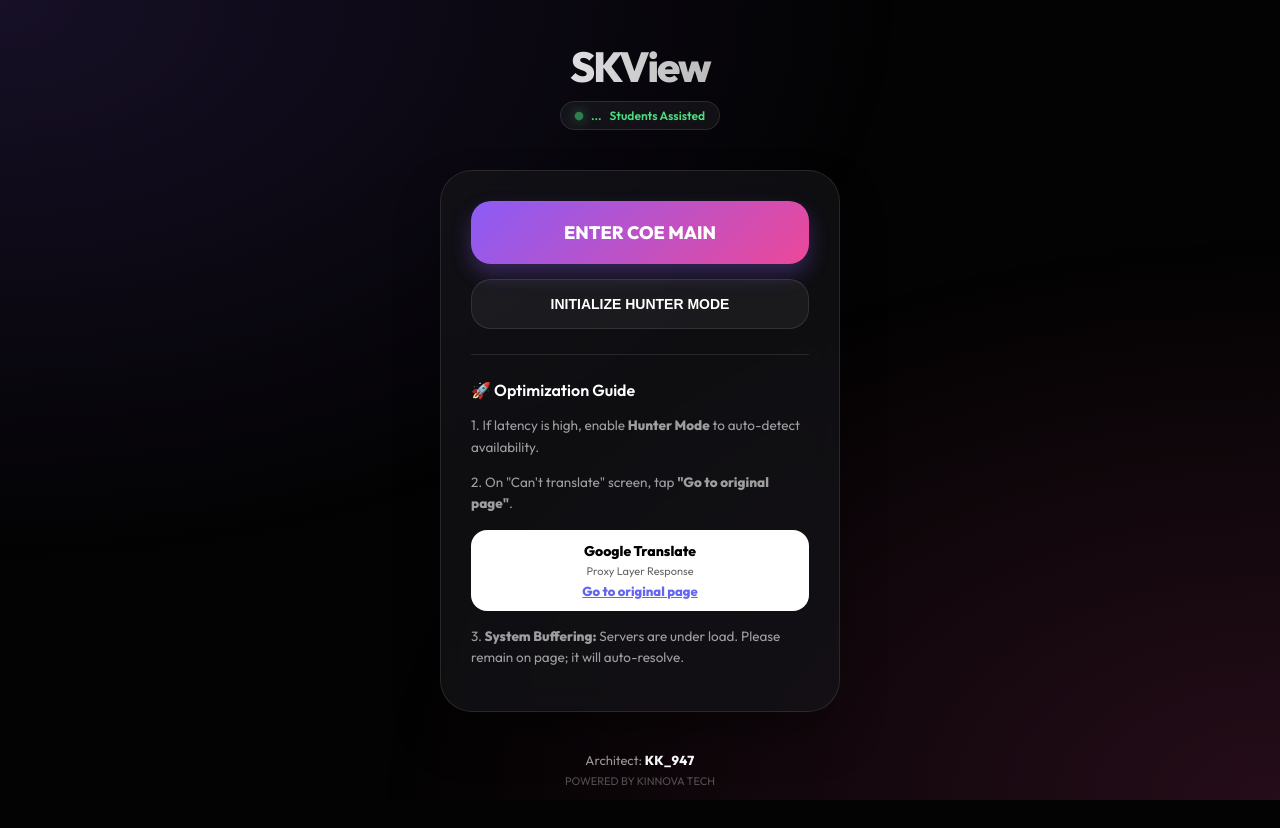
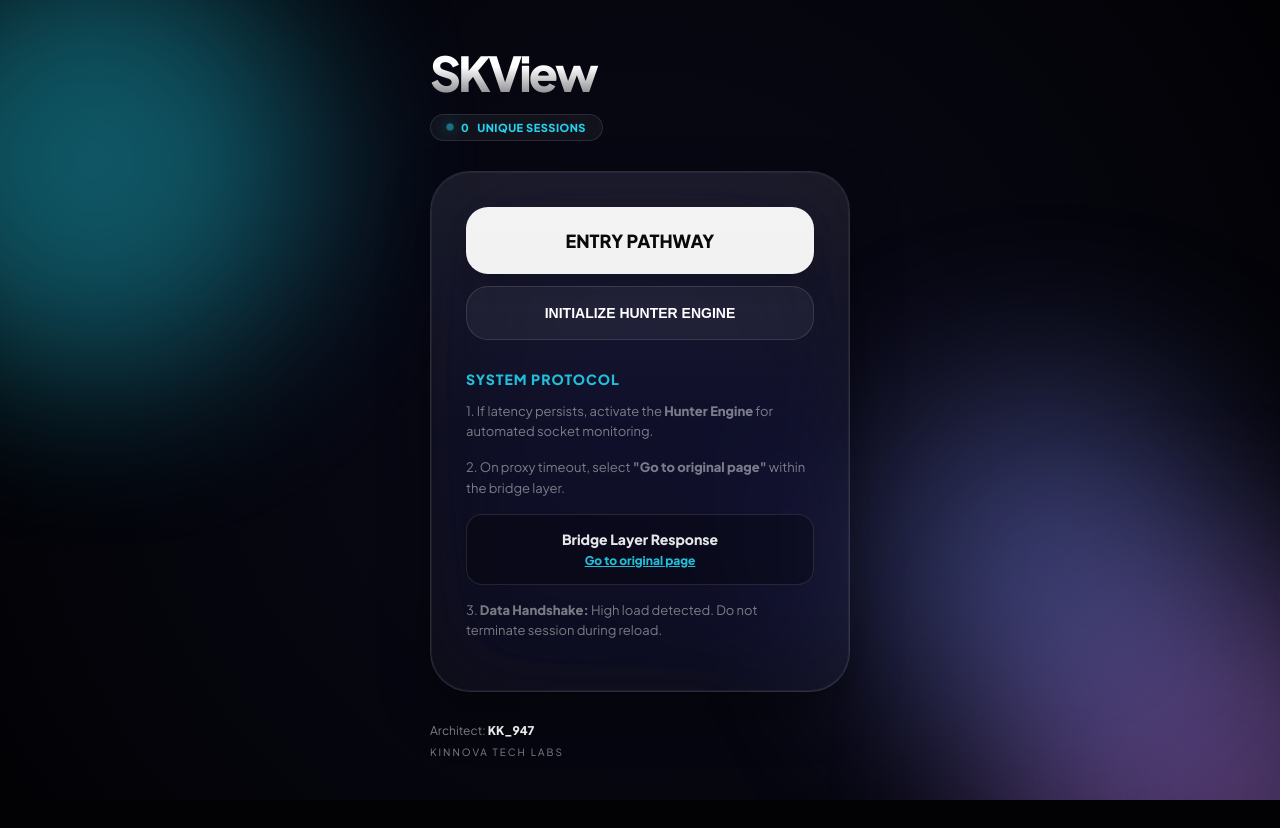
Before and after one commit to karthikeyan-shankar/skview, a website: page public/index.html in a window 1280 px wide. After the commit the page ends 800 px from the top, so only its background shows below. Drawn offline with Linux system fonts and the light colour scheme; no server answers.

Commit message:
Hyper-Glass UI Evolution - Cyber Cyan Theme

```diff
--- a/public/index.html
+++ b/public/index.html
@@ -3,168 +3,180 @@
 <head>
   <meta charset="UTF-8">
   <meta name="viewport" content="width=device-width, initial-scale=1.0, maximum-scale=1.0, user-scalable=no">
-  <title>SKView — Ultra-Fast Gateway</title>
+  <title>SKView — Hyper-Glass Gateway</title>
   <link rel="preconnect" href="https://fonts.googleapis.com">
-  <link href="https://fonts.googleapis.com/css2?family=Outfit:wght@300;400;600;800&display=swap" rel="stylesheet">
+  <link href="https://fonts.googleapis.com/css2?family=Plus+Jakarta+Sans:wght@300;400;600;800&display=swap" rel="stylesheet">
   <style>
     :root {
-      --primary: #8b5cf6;
-      --secondary: #ec4899;
-      --glass: rgba(255, 255, 255, 0.05);
-      --glass-border: rgba(255, 255, 255, 0.1);
+      --primary: #22d3ee;
+      --secondary: #818cf8;
+      --accent: #c084fc;
+      --glass-bg: rgba(255, 255, 255, 0.03);
+      --glass-border: rgba(255, 255, 255, 0.12);
       --text: #ffffff;
-      --text-dim: rgba(255, 255, 255, 0.6);
+      --text-dim: rgba(255, 255, 255, 0.5);
     }
 
     * { box-sizing: border-box; -webkit-tap-highlight-color: transparent; }
 
     body {
       margin: 0; padding: 0;
-      background: #030303;
+      background: #020205;
       color: var(--text);
-      font-family: 'Outfit', sans-serif;
+      font-family: 'Plus Jakarta Sans', sans-serif;
       display: flex; flex-direction: column;
       align-items: center; justify-content: center;
       min-height: 100vh;
-      overflow-x: hidden;
+      overflow: hidden;
     }
 
-    /* Animated Mesh Background */
-    .mesh-bg {
+    /* Hyper-Dynamic Background */
+    .bg-elements {
       position: fixed; top: 0; left: 0; width: 100%; height: 100%;
-      background:
-        radial-gradient(at 0% 0%, rgba(139, 92, 246, 0.15) 0px, transparent 50%),
-        radial-gradient(at 100% 100%, rgba(236, 72, 153, 0.15) 0px, transparent 50%);
-      z-index: -1;
+      z-index: -1; overflow: hidden;
+      background: radial-gradient(circle at 50% 50%, #0a0a1a, #020205);
+    }
+    .orb {
+      position: absolute; border-radius: 50%; filter: blur(80px); opacity: 0.4;
+      animation: drift 20s infinite alternate;
+    }
+    .orb-1 { width: 400px; height: 400px; background: var(--primary); top: -10%; left: -10%; }
+    .orb-2 { width: 350px; height: 350px; background: var(--accent); bottom: -10%; right: -5%; animation-delay: -5s; }
+    .orb-3 { width: 300px; height: 300px; background: var(--secondary); top: 40%; right: 10%; animation-delay: -10s; }
+
+    @keyframes drift {
+      from { transform: translate(0, 0) scale(1); }
+      to { transform: translate(50px, 100px) scale(1.2); }
     }
 
     .container {
-      width: 90%; max-width: 400px;
-      padding: 40px 0;
-      animation: fadeIn 0.8s ease-out;
+      width: 90%; max-width: 420px;
+      padding: 20px 0;
+      z-index: 10;
+      animation: scaleUp 1s cubic-bezier(0.16, 1, 0.3, 1);
     }
 
-    @keyframes fadeIn {
-      from { opacity: 0; transform: translateY(20px); }
-      to { opacity: 1; transform: translateY(0); }
+    @keyframes scaleUp {
+      from { opacity: 0; transform: scale(0.9); }
+      to { opacity: 1; transform: scale(1); }
     }
 
-    .logo-area { margin-bottom: 40px; text-align: center; }
+    .logo-area { margin-bottom: 30px; }
     .logo {
-      font-weight: 800; font-size: 42px; letter-spacing: -2px;
-      background: linear-gradient(to right, #fff, var(--text-dim));
+      font-weight: 800; font-size: 48px; letter-spacing: -3px;
+      background: linear-gradient(to bottom, #fff 40%, rgba(255,255,255,0.4));
       -webkit-background-clip: text; -webkit-text-fill-color: transparent;
-      margin-bottom: 8px;
+      margin-bottom: 10px;
     }
 
-    .live-status {
+    .status-pill {
       display: inline-flex; align-items: center; gap: 8px;
-      background: var(--glass); border: 1px solid var(--glass-border);
-      padding: 6px 14px; border-radius: 20px; font-size: 12px;
-      font-weight: 600; color: #4ade80; backdrop-filter: blur(10px);
+      background: rgba(255, 255, 255, 0.05);
+      border: 1px solid rgba(255, 255, 255, 0.1);
+      padding: 6px 16px; border-radius: 100px;
+      font-size: 11px; font-weight: 700; letter-spacing: 0.5px;
+      text-transform: uppercase; color: var(--primary);
+      backdrop-filter: blur(20px);
+    }
+    .pulse {
+      width: 6px; height: 6px; background: var(--primary); border-radius: 50%;
+      box-shadow: 0 0 12px var(--primary); animation: glow 2s infinite;
+    }
+    @keyframes glow { 0%, 100% { opacity: 1; transform: scale(1); } 50% { opacity: 0.5; transform: scale(1.2); } }
+
+    /* Ultra-Glass Card */
+    .hyper-glass {
+      background: rgba(255, 255, 255, 0.03);
+      backdrop-filter: blur(50px) saturate(180%);
+      -webkit-backdrop-filter: blur(50px) saturate(180%);
+      border: 1px solid var(--glass-border);
+      border-radius: 40px;
+      padding: 35px;
+      box-shadow:
+        0 20px 50px rgba(0,0,0,0.4),
+        inset 0 0 0 1px rgba(255,255,255,0.05);
+      position: relative;
+    }
+    .hyper-glass::after {
+      content: ''; position: absolute; top: 0; left: 0; right: 0; height: 50%;
+      background: linear-gradient(to bottom, rgba(255,255,255,0.05), transparent);
+      border-radius: 40px 40px 0 0; pointer-events: none;
     }
 
-    .pulse-dot {
-      width: 8px; height: 8px; background: #4ade80; border-radius: 50%;
-      box-shadow: 0 0 12px #4ade80; animation: pulse 2s infinite;
+    .btn-action {
+      display: block; width: 100%; padding: 22px;
+      background: rgba(255, 255, 255, 0.95); color: #000;
+      text-decoration: none; border-radius: 22px;
+      font-weight: 800; font-size: 18px; text-align: center;
+      margin-bottom: 12px; transition: all 0.3s;
+      box-shadow: 0 10px 20px rgba(0,0,0,0.2);
     }
+    .btn-action:active { transform: scale(0.96); opacity: 0.8; }
 
-    @keyframes pulse {
-      0% { transform: scale(0.95); opacity: 1; }
-      70% { transform: scale(1.1); opacity: 0.5; }
-      100% { transform: scale(0.95); opacity: 1; }
+    .btn-secondary {
+      background: rgba(255, 255, 255, 0.05);
+      border: 1px solid var(--glass-border);
+      color: #fff; width: 100%; padding: 18px; border-radius: 22px;
+      font-weight: 600; font-size: 14px; cursor: pointer;
+      margin-bottom: 30px; transition: all 0.2s;
     }
+    .btn-secondary:hover { background: rgba(255, 255, 255, 0.1); }
 
-    /* Glass Card */
-    .glass-card {
-      background: rgba(20, 20, 25, 0.7);
-      backdrop-filter: blur(20px);
-      border: 1px solid var(--glass-border);
-      border-radius: 32px;
-      padding: 30px;
-      box-shadow: 0 25px 50px -12px rgba(0, 0, 0, 0.5);
+    .instructions { text-align: left; opacity: 0.9; }
+    .instructions h4 { font-size: 14px; color: var(--primary); margin: 0 0 12px 0; text-transform: uppercase; letter-spacing: 1px; }
+    .instructions p { font-size: 13px; color: var(--text-dim); line-height: 1.6; margin-bottom: 15px; }
+
+    .mini-card {
+      background: rgba(0,0,0,0.3); border: 1px solid var(--glass-border);
+      border-radius: 16px; padding: 15px; margin: 15px 0; text-align: center;
     }
-
-    .btn-main {
-      display: flex; align-items: center; justify-content: center;
-      width: 100%; padding: 20px;
-      background: linear-gradient(135deg, var(--primary), var(--secondary));
-      color: white; text-decoration: none; border-radius: 20px;
-      font-weight: 700; font-size: 18px; margin-bottom: 15px;
-      box-shadow: 0 10px 20px rgba(139, 92, 246, 0.3);
-      transition: all 0.3s cubic-bezier(0.4, 0, 0.2, 1);
-    }
-    .btn-main:active { transform: scale(0.95); opacity: 0.9; }
-
-    .btn-hunter {
-      background: var(--glass); border: 1px solid var(--glass-border);
-      color: white; width: 100%; padding: 16px; border-radius: 20px;
-      font-weight: 600; font-size: 14px; cursor: pointer;
-      transition: all 0.2s; margin-bottom: 25px;
-    }
-    .btn-hunter.active { border-color: #4ade80; color: #4ade80; }
-
-    .instructions {
-      border-top: 1px solid var(--glass-border);
-      padding-top: 25px;
-    }
-    .instructions h3 {
-      font-size: 16px; margin: 0 0 15px 0; font-weight: 600;
-      display: flex; align-items: center; gap: 8px;
-    }
-    .instructions p {
-      font-size: 13.5px; color: var(--text-dim); line-height: 1.6; margin-bottom: 12px;
-    }
-
-    .guide-box {
-      background: white; border-radius: 16px; padding: 12px;
-      margin: 15px 0; text-align: center;
-    }
-    .guide-box .title { color: #000; font-weight: 800; font-size: 14px; }
-    .guide-box .action { color: #6366f1; font-weight: 700; font-size: 13px; text-decoration: underline; margin-top: 5px; }
+    .mini-card span { display: block; font-weight: 800; font-size: 14px; }
+    .mini-card a { color: var(--primary); font-size: 12px; font-weight: 700; text-decoration: underline; margin-top: 5px; display: inline-block; }
 
     .footer {
-      margin-top: 40px; text-align: center;
-      font-size: 13px; color: var(--text-dim);
+      margin-top: 30px; font-size: 12px; color: var(--text-dim);
     }
-    .footer strong { color: #fff; letter-spacing: 0.5px; }
+    .footer strong { color: #fff; }
 
   </style>
 </head>
 <body>
-  <div class="mesh-bg"></div>
+  <div class="bg-elements">
+    <div class="orb orb-1"></div>
+    <div class="orb orb-2"></div>
+    <div class="orb orb-3"></div>
+  </div>
 
   <div class="container">
     <div class="logo-area">
       <div class="logo">SKView</div>
-      <div class="live-status">
-        <span class="pulse-dot"></span>
-        <span id="visitCounter">...</span> Students Assisted
+      <div class="status-pill">
+        <div class="pulse"></div>
+        <span id="visitCounter">0</span> Unique Sessions
       </div>
     </div>
 
-    <div class="glass-card">
-      <a href="/entry" class="btn-main">ENTER COE MAIN</a>
-      <button class="btn-hunter" onclick="toggleHunter()" id="hunterBtn">INITIALIZE HUNTER MODE</button>
+    <div class="hyper-glass">
+      <a href="/entry" class="btn-action">ENTRY PATHWAY</a>
+      <button class="btn-secondary" onclick="toggleHunter()" id="hunterBtn">INITIALIZE HUNTER ENGINE</button>
 
       <div class="instructions">
-        <h3>🚀 Optimization Guide</h3>
-        <p>1. If latency is high, enable <strong>Hunter Mode</strong> to auto-detect availability.</p>
-        <p>2. On "Can't translate" screen, tap <strong>"Go to original page"</strong>.</p>
+        <h4>System Protocol</h4>
+        <p>1. If latency persists, activate the <strong>Hunter Engine</strong> for automated socket monitoring.</p>
+        <p>2. On proxy timeout, select <strong>"Go to original page"</strong> within the bridge layer.</p>
 
-        <div class="guide-box">
-          <div class="title">Google Translate</div>
-          <div style="color:#666; font-size: 11px; margin: 4px 0;">Proxy Layer Response</div>
-          <div class="action">Go to original page</div>
+        <div class="mini-card">
+          <span style="color:#fff">Bridge Layer Response</span>
+          <a href="#">Go to original page</a>
         </div>
 
-        <p>3. <strong>System Buffering:</strong> Servers are under load. Please remain on page; it will auto-resolve.</p>
+        <p>3. <strong>Data Handshake:</strong> High load detected. Do not terminate session during reload.</p>
       </div>
     </div>
 
     <footer class="footer">
       <div>Architect: <strong>KK_947</strong></div>
-      <div style="font-size: 11px; margin-top: 6px; opacity: 0.5;">POWERED BY KINNOVA TECH</div>
+      <div style="font-size: 10px; margin-top: 8px; letter-spacing: 2px;">KINNOVA TECH LABS</div>
     </footer>
   </div>
 
```
